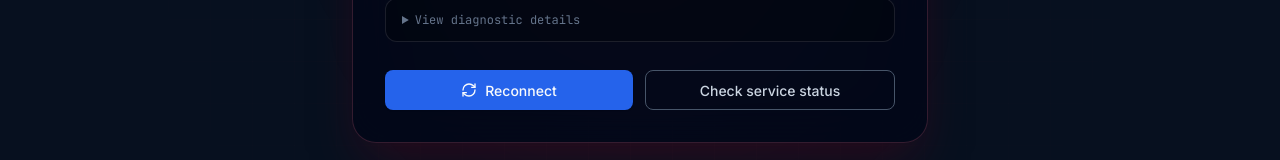
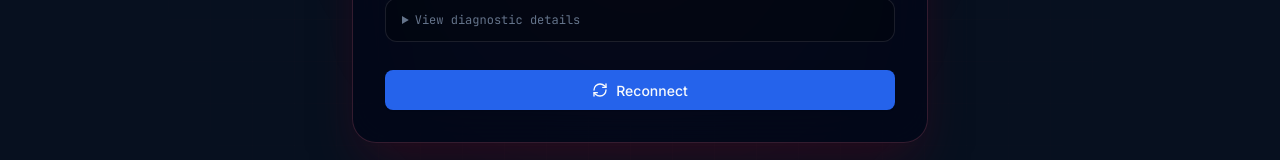
Before and after one commit to paudeldileep/portfolio-frontend, a Next.js app in the folder apps/web/: page / in a window 1280 px wide. Shown: the part 485-645 px from the top of the page. Built offline with nearby package versions, Linux system fonts and the light colour scheme; no server answers.

Commit message:
ui improvements, remove hard coded endpoints

```diff
--- a/apps/web/src/components/BackendErrorPage.tsx
+++ b/apps/web/src/components/BackendErrorPage.tsx
@@ -92,19 +92,10 @@ export default function BackendErrorPage({ error, onRetry }: BackendErrorPagePro
               </p>
             </details>
 
-            <div className="mt-7 flex flex-col gap-3 sm:flex-row">
-              <Button onClick={retry} loading={isRetrying} className="flex-1">
+            <div className="mt-7">
+              <Button onClick={retry} loading={isRetrying} className="w-full">
                 {!isRetrying && <RefreshCw className="h-4 w-4" aria-hidden />}
                 Reconnect
-              </Button>
-              <Button variant="outline" asChild className="flex-1 border-slate-600 text-slate-300">
-                <a
-                  href="https://portfolio-rag-backend-b0cm.onrender.com/health"
-                  target="_blank"
-                  rel="noopener noreferrer"
-                >
-                  Check service status
-                </a>
               </Button>
             </div>
           </div>
--- a/packages/api-client/src/client.ts
+++ b/packages/api-client/src/client.ts
@@ -19,14 +19,12 @@ import type {
 
 // ── Configuration ──────────────────────────────────────────────
 
-const DEFAULT_BASE_URL = 'https://portfolio-rag-backend-b0cm.onrender.com';
-
 function getBaseUrl(): string {
   // Works in Next.js (browser & server) and Node test environments
   if (typeof process !== 'undefined' && process.env.NEXT_PUBLIC_API_URL) {
     return process.env.NEXT_PUBLIC_API_URL.replace(/\/$/, '');
   }
-  return DEFAULT_BASE_URL;
+  throw new Error('NEXT_PUBLIC_API_URL is not configured');
 }
 
 // ── Internal helpers ───────────────────────────────────────────
```
Also changed, not shown: 2 other files (tests, documents, lock files or other folders).
